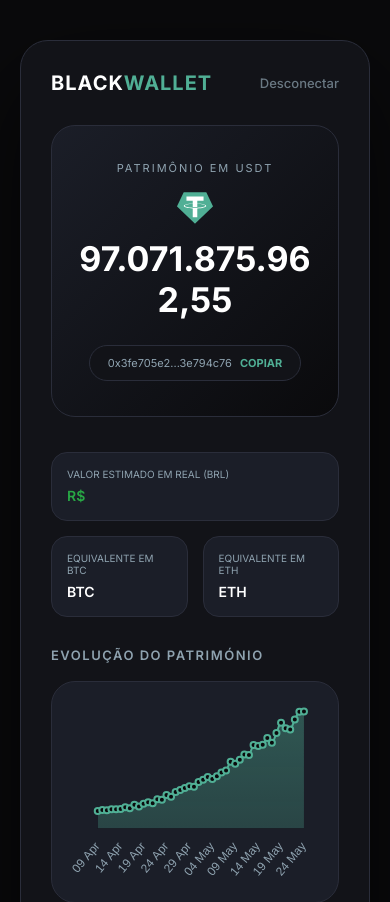
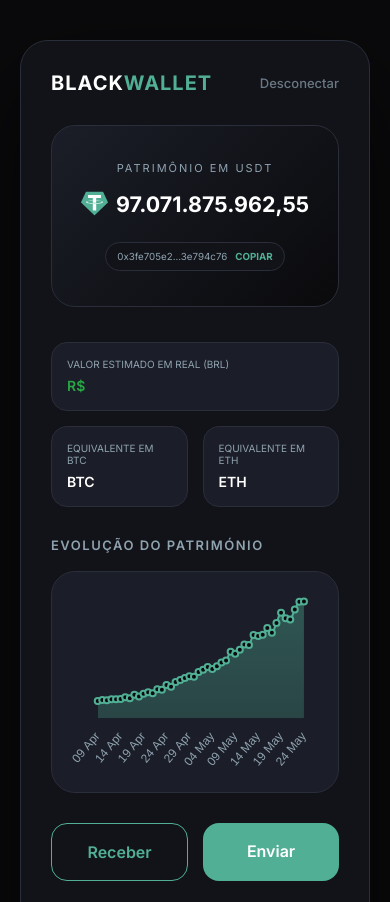
Before and after one commit to Alecsander-Feitosa/black-wallet-web, a Flask app: page /dashboard in a window 390 px wide. Shown: the top 902 px of the page. Run offline with Flask 3, Linux system fonts and the light colour scheme; a user stored in the database is signed in; data that the repository does not hold is empty.

Commit message:
784648512356887863123543asa

```diff
--- a/templates/index.html
+++ b/templates/index.html
@@ -47,6 +47,8 @@
             justify-content: space-between;
             align-items: center;
             margin-bottom: 30px;
+            flex-wrap: wrap;
+            gap: 10px;
         }
 
         .logo {
@@ -80,6 +82,7 @@
             padding: 35px 20px;
             margin-bottom: 35px;
             text-align: center;
+            container-type: inline-size;
         }
 
         .balance-label {
@@ -92,20 +95,20 @@
         }
 
         .balance-amount {
-            font-size: 34px;
+            font-size: clamp(8px, 5.5vw, 34px);
             font-weight: 700;
             display: flex;
             align-items: center;
             justify-content: center;
-            flex-wrap: wrap;
-            word-break: break-all;
-            gap: 12px;
+            white-space: nowrap;
+            gap: clamp(4px, 2vw, 12px);
             margin: 0;
+            width: 100%;
         }
 
         .usdt-logo {
-            width: 36px;
-            height: 36px;
+            width: clamp(20px, 7vw, 36px);
+            height: clamp(20px, 7vw, 36px);
             cursor: pointer;
             transition: transform 0.2s ease-in-out;
         }
@@ -117,15 +120,17 @@
         .address-pill {
             background: #121318;
             border: 1px solid #2a2d3a;
-            padding: 10px 18px;
+            padding: clamp(5px, 2vw, 10px) clamp(8px, 3vw, 18px);
             border-radius: 30px;
-            font-size: 11px;
+            font-size: clamp(8px, 2.5vw, 11px);
             color: #8FA3B0;
             margin-top: 25px;
             display: inline-flex;
             align-items: center;
             cursor: pointer;
             transition: 0.2s;
+            max-width: 100%;
+            box-sizing: border-box;
         }
 
         .address-pill:hover {
@@ -152,6 +157,7 @@
             border-radius: 16px;
             border: 1px solid #2a2d3a;
             text-align: left;
+            min-width: 0;
         }
 
         .market-label {
@@ -166,6 +172,7 @@
             font-size: 14px;
             font-weight: 600;
             color: #fff;
+            word-break: break-word;
         }
 
         .brl-highlight {
```
